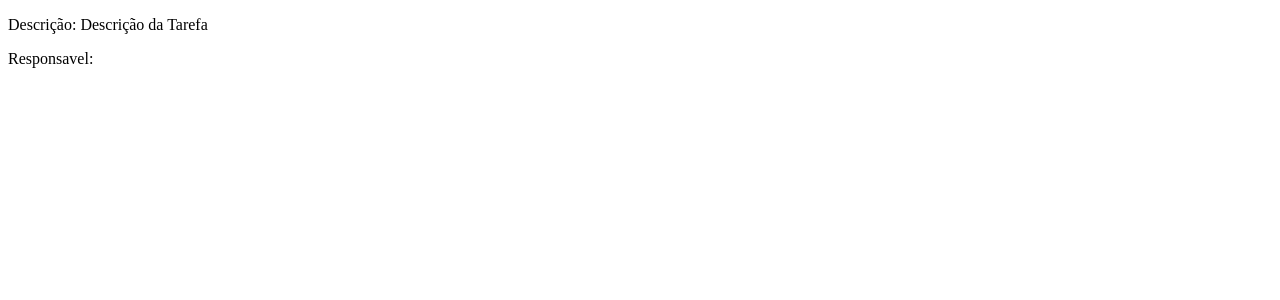
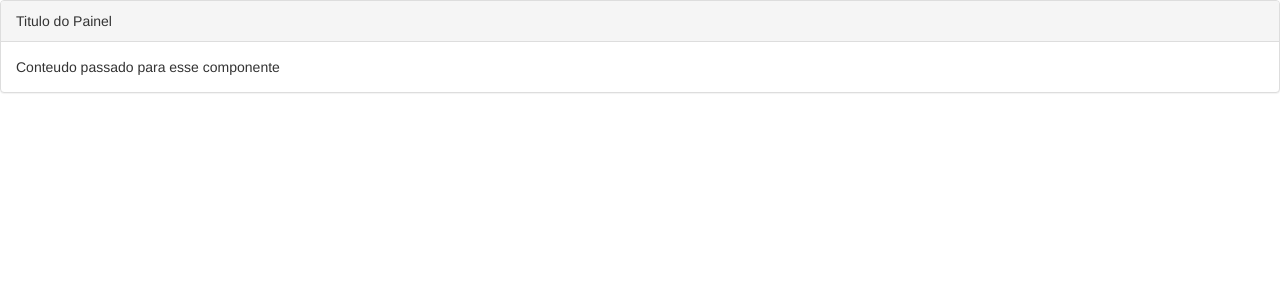
Before and after one commit to MateusBezzan123/Diretivas, an Angular app: page / in a window 1280 px wide. Shown: the top 300 px of the page. Built offline with nearby package versions, Linux system fonts and the light colour scheme.

Commit message:
ng style

```diff
--- a/src/app/app.component.html
+++ b/src/app/app.component.html
@@ -3,4 +3,13 @@
 <!-- <app-diretiva-ngfor></app-diretiva-ngfor> -->
 <!-- <app-diretiva-ngclass></app-diretiva-ngclass> -->
 <!-- <app-diretivas-ngstyle></app-diretivas-ngstyle> -->
-<app-operador-elvis></app-operador-elvis>
+<!-- <app-operador-elvis></app-operador-elvis> -->
+<!-- <app-exmplo-ng-content>
+  Conteudo passado para esse componente
+  <app-operador-elvis></app-operador-elvis>
+</app-exmplo-ng-content> -->
+
+<app-exmplo-ng-content>
+  <div class="titulo">Titulo do Painel</div>
+  <div class="corpo">Conteudo passado para esse componente</div>
+</app-exmplo-ng-content>
--- a/src/app/app.module.ts
+++ b/src/app/app.module.ts
@@ -9,6 +9,7 @@ import { DiretivaNgforComponent } from './diretiva-ngfor/diretiva-ngfor.componen
 import { DiretivaNgclassComponent } from './diretiva-ngclass/diretiva-ngclass.component';
 import { DiretivasNgstyleComponent } from './diretivas-ngstyle/diretivas-ngstyle.component';
 import { OperadorElvisComponent } from './operador-elvis/operador-elvis.component';
+import { ExmploNgContentComponent } from './exmplo-ng-content/exmplo-ng-content.component';
 
 @NgModule({
   declarations: [
@@ -19,6 +20,7 @@ import { OperadorElvisComponent } from './operador-elvis/operador-elvis.componen
     DiretivaNgclassComponent,
     DiretivasNgstyleComponent,
     OperadorElvisComponent,
+    ExmploNgContentComponent,
   ],
   imports: [BrowserModule, AppRoutingModule],
   providers: [],
--- /dev/null
+++ b/src/app/exmplo-ng-content/exmplo-ng-content.component.html
@@ -0,0 +1,19 @@
+<link
+  rel="stylesheet"
+  href="https://maxcdn.bootstrapcdn.com/bootstrap/3.3.7/css/bootstrap.min.css"
+/>
+<script src="https://ajax.googleapis.com/ajax/libs/jquery/3.2.1/jquery.min.js"></script>
+<script src="https://maxcdn.bootstrapcdn.com/bootstrap/3.3.7/js/bootstrap.min.js"></script>
+<link
+  href="https://fonts.googleapis.com/icon?family=Material+Icons"
+  rel="stylesheet"
+/>
+
+<div class="panel panel-default">
+  <div class="panel-heading">
+    <ng-content select=".titulo"></ng-content>
+  </div>
+  <div class="panel-body">
+    <ng-content select=".corpo"></ng-content>
+  </div>
+</div>
--- /dev/null
+++ b/src/app/exmplo-ng-content/exmplo-ng-content.component.ts
@@ -0,0 +1,15 @@
+import { Component, OnInit } from '@angular/core';
+
+@Component({
+  selector: 'app-exmplo-ng-content',
+  templateUrl: './exmplo-ng-content.component.html',
+  styleUrls: ['./exmplo-ng-content.component.scss']
+})
+export class ExmploNgContentComponent implements OnInit {
+
+  constructor() { }
+
+  ngOnInit(): void {
+  }
+
+}
```
Also changed, not shown: src/app/exmplo-ng-content/exmplo-ng-content.component.scss (added), 1 other file (tests, documents, lock files or other folders).
